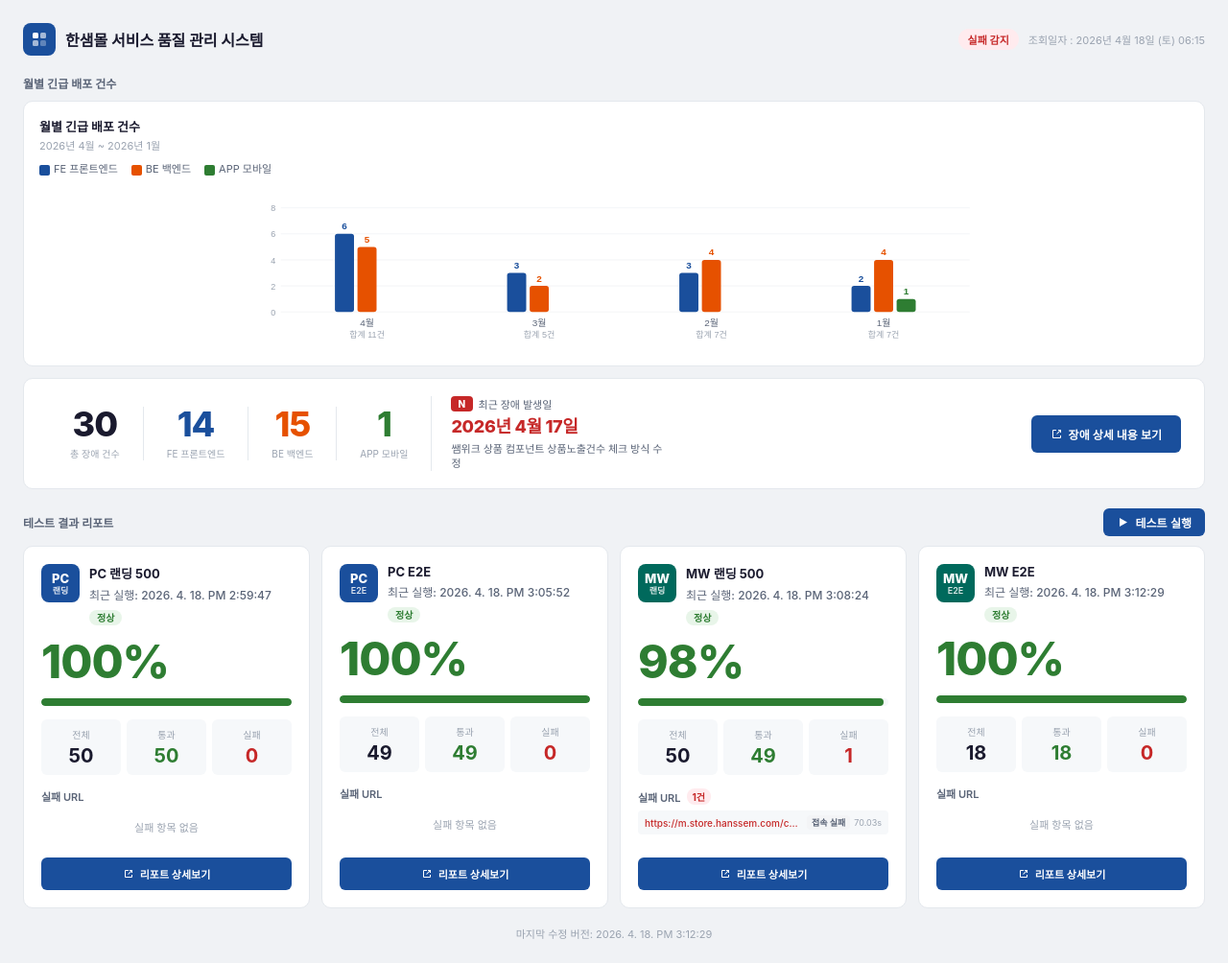
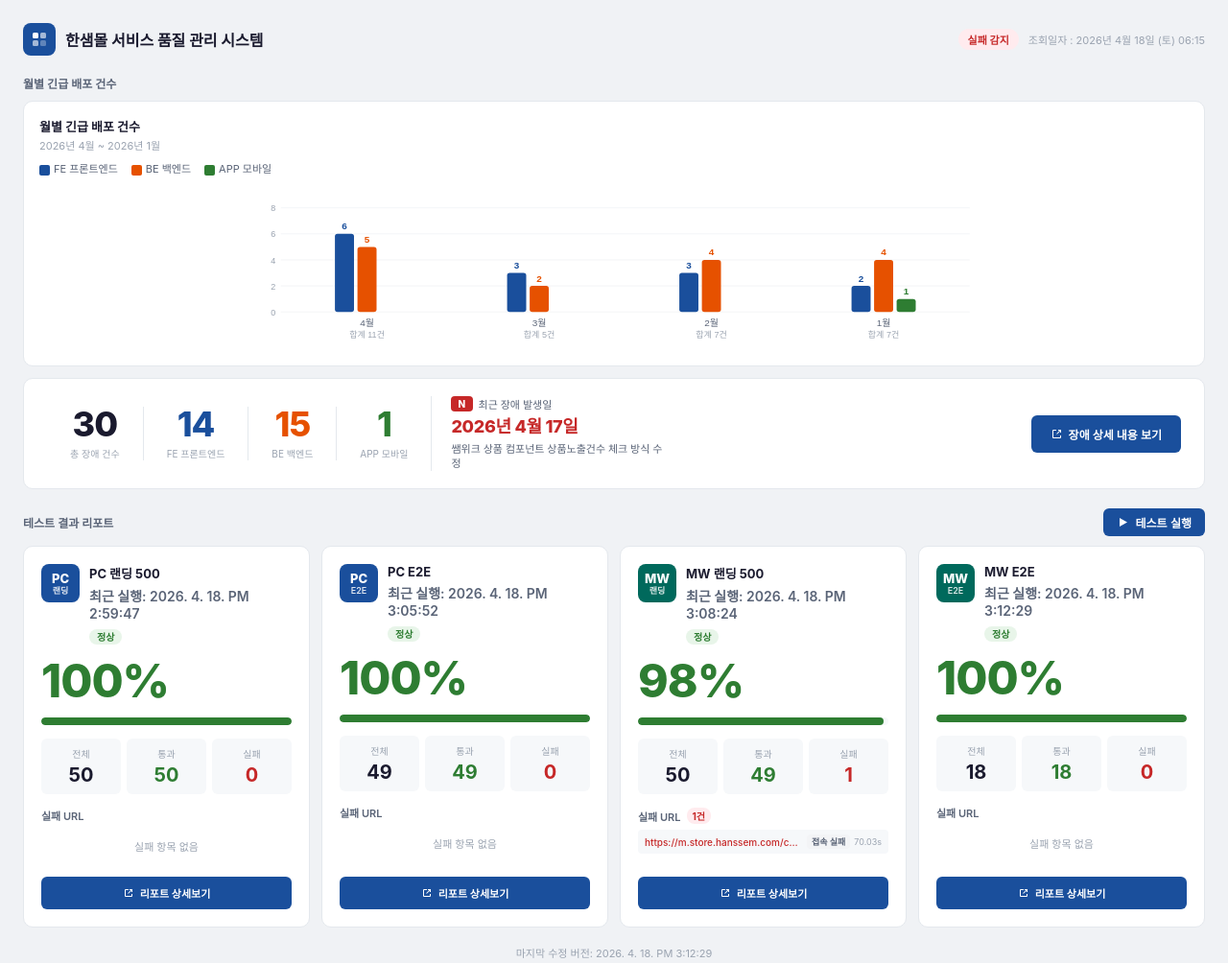
Before and after one commit to daewon82/hanssem-qa-system, a website: page public/index.html in a window 1280 px wide. Shown: the whole page at 96% size. Drawn offline with Linux system fonts and the light colour scheme; no server answers.

Commit message:
style: 테스트 완료 시간 텍스트 크기 12px→14px, 굵기 500→600

```diff
--- a/public/index.html
+++ b/public/index.html
@@ -152,7 +152,7 @@
 
       .rc4-title-block { flex: 1; }
       .rc4-title  { font-size: 13px; font-weight: 700; color: var(--text-main); margin-bottom: 4px; }
-      .rc4-updated { font-size: 12px; font-weight: 500; color: var(--text-sub); margin-bottom: 4px; }
+      .rc4-updated { font-size: 14px; font-weight: 600; color: var(--text-sub); margin-bottom: 4px; }
 
       /* Large Rate Number */
       .rc4-rate {
```
